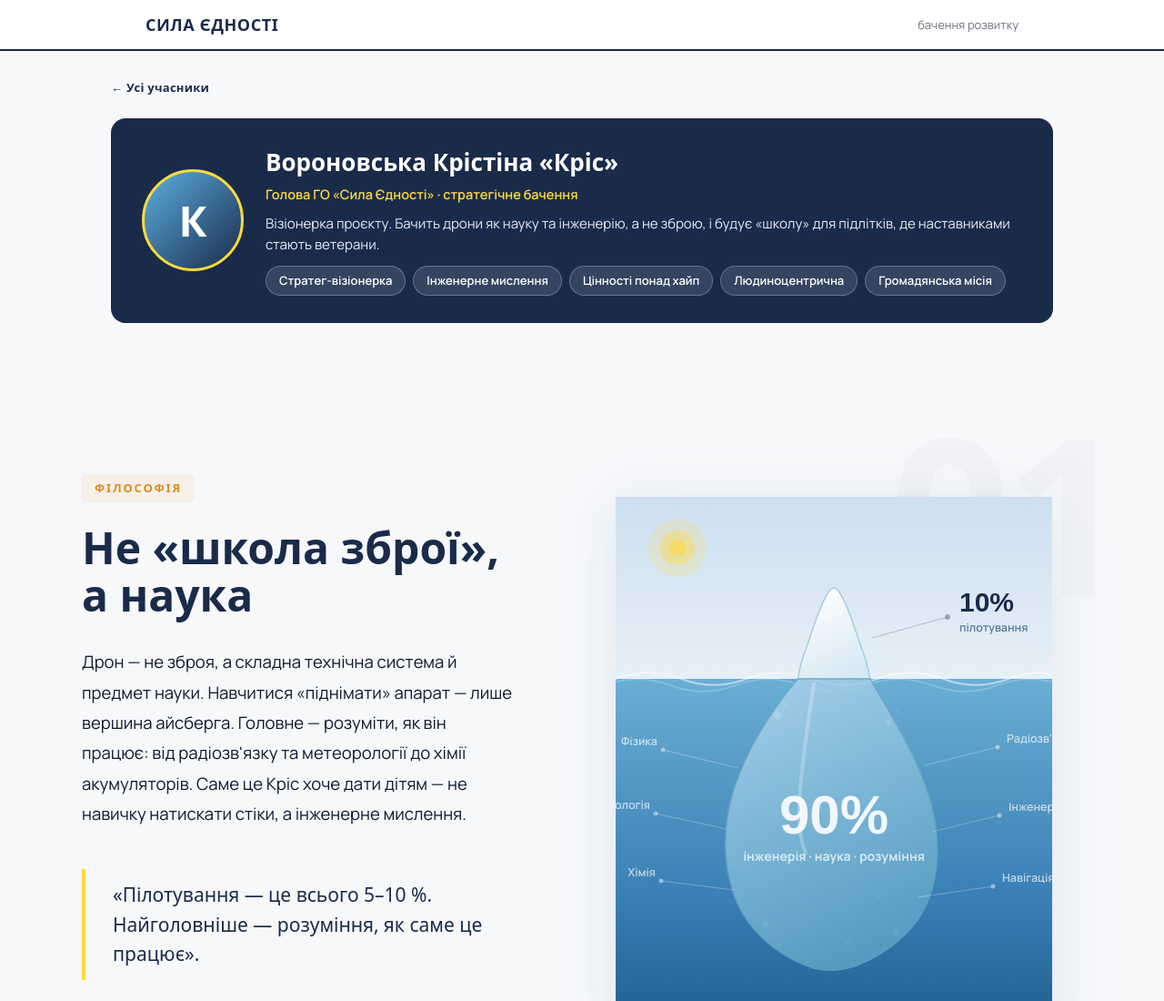
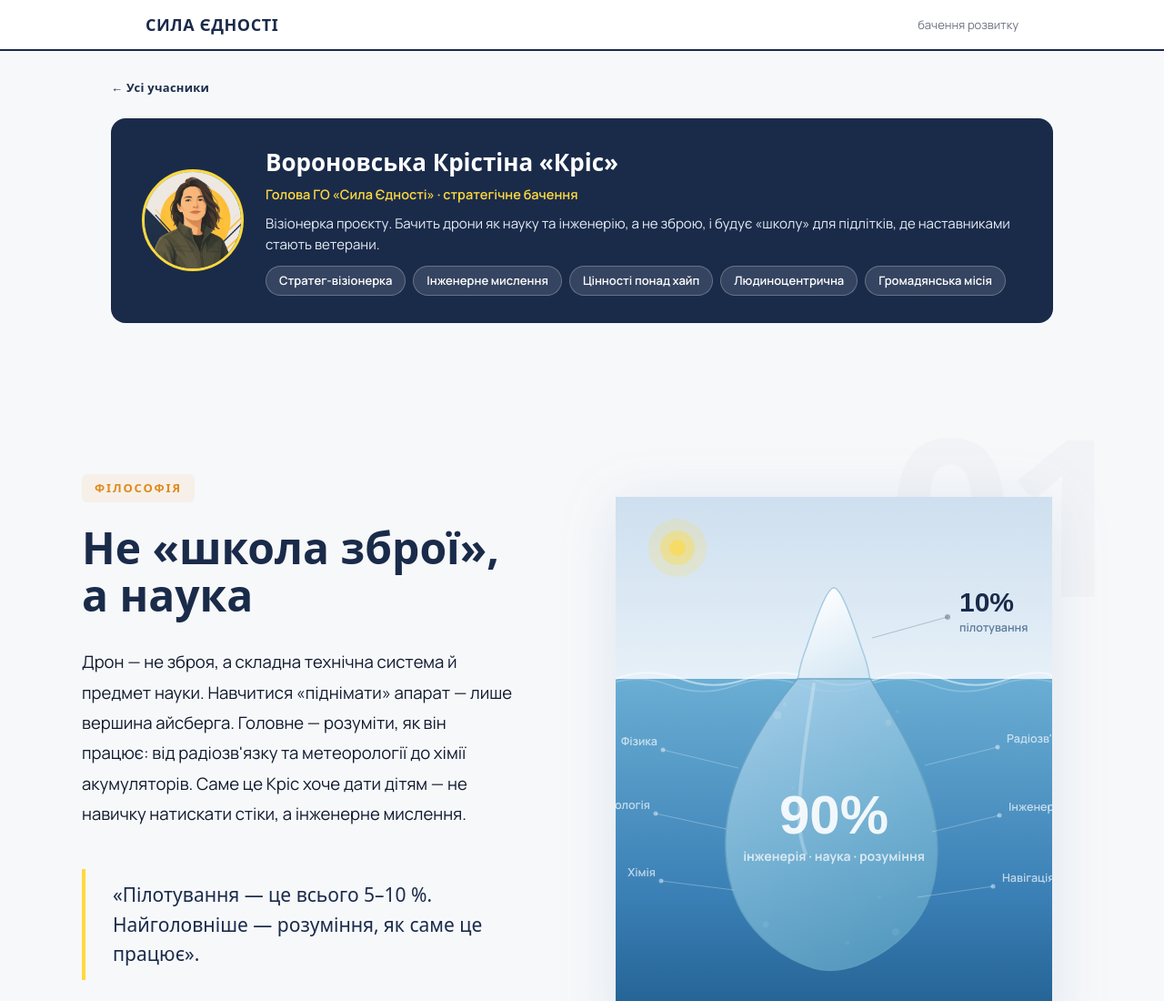
Before and after one commit to Syla-Ednosti-NGO/syla-ednosti-ngo.github.io, a plain HTML site: page vision/kris.html in a window 1280 px wide. Shown: the top 1100 px of the page at 91% size. Drawn offline with Linux system fonts and the light colour scheme; a web font is replaced by a local one.

Commit message:
Add Kris avatar image to visitka
Co-Authored-By: Claude Opus 4.6 <noreply@anthropic.com>

```diff
--- a/vision/kris.html
+++ b/vision/kris.html
@@ -24,7 +24,7 @@
 <div class="vwrap" style="padding-top:28px; padding-bottom:40px;">
   <a class="vision-back" href="index.html">← Усі учасники</a>
   <div class="visitka">
-    <div class="visitka-ava" aria-label="Аватар Крістіни">К</div>
+    <div class="visitka-ava" aria-label="Аватар Крістіни"><img src="../assets/img/kris.png" alt="Крістіна"></div>
     <div class="visitka-body">
       <p class="visitka-name">Вороновська Крістіна «Кріс»</p>
       <p class="visitka-role">Голова ГО «Сила Єдності» · стратегічне бачення</p>
```
Also changed, not shown: assets/img/kris.png (added).
